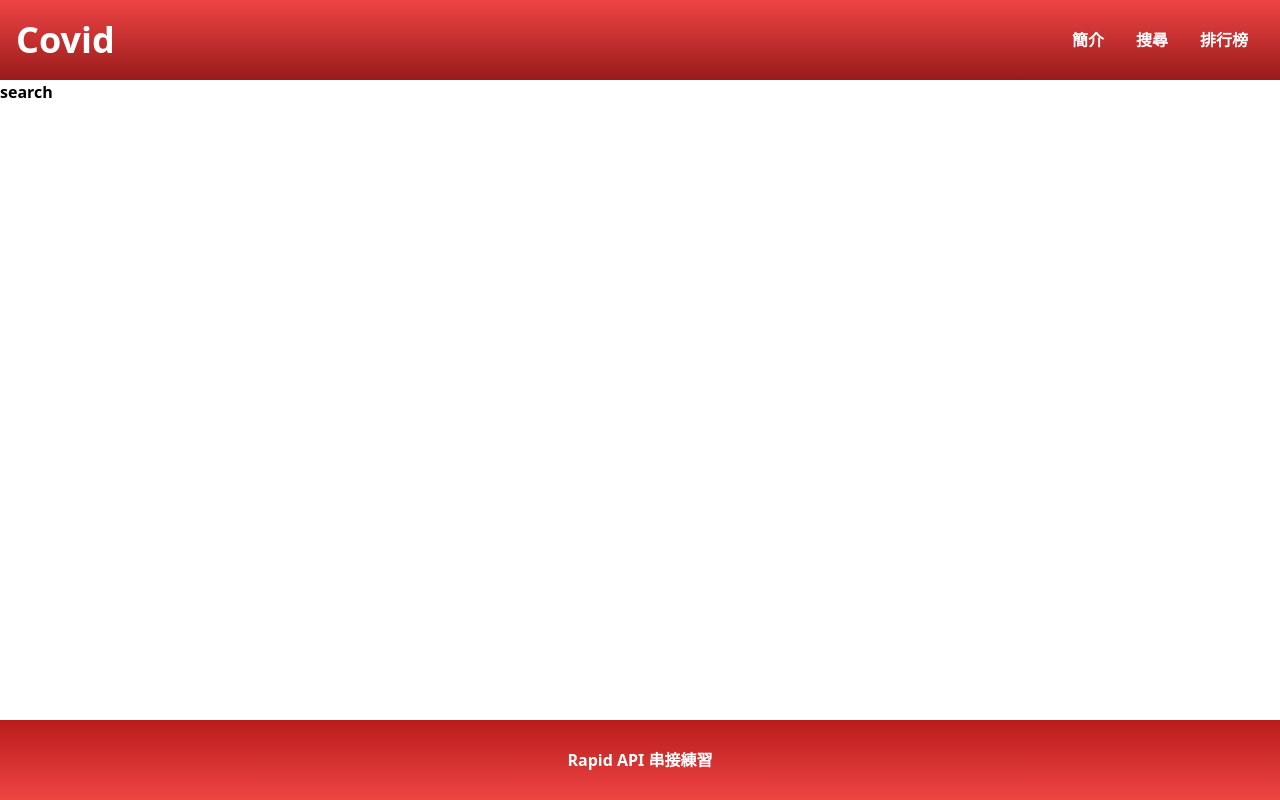
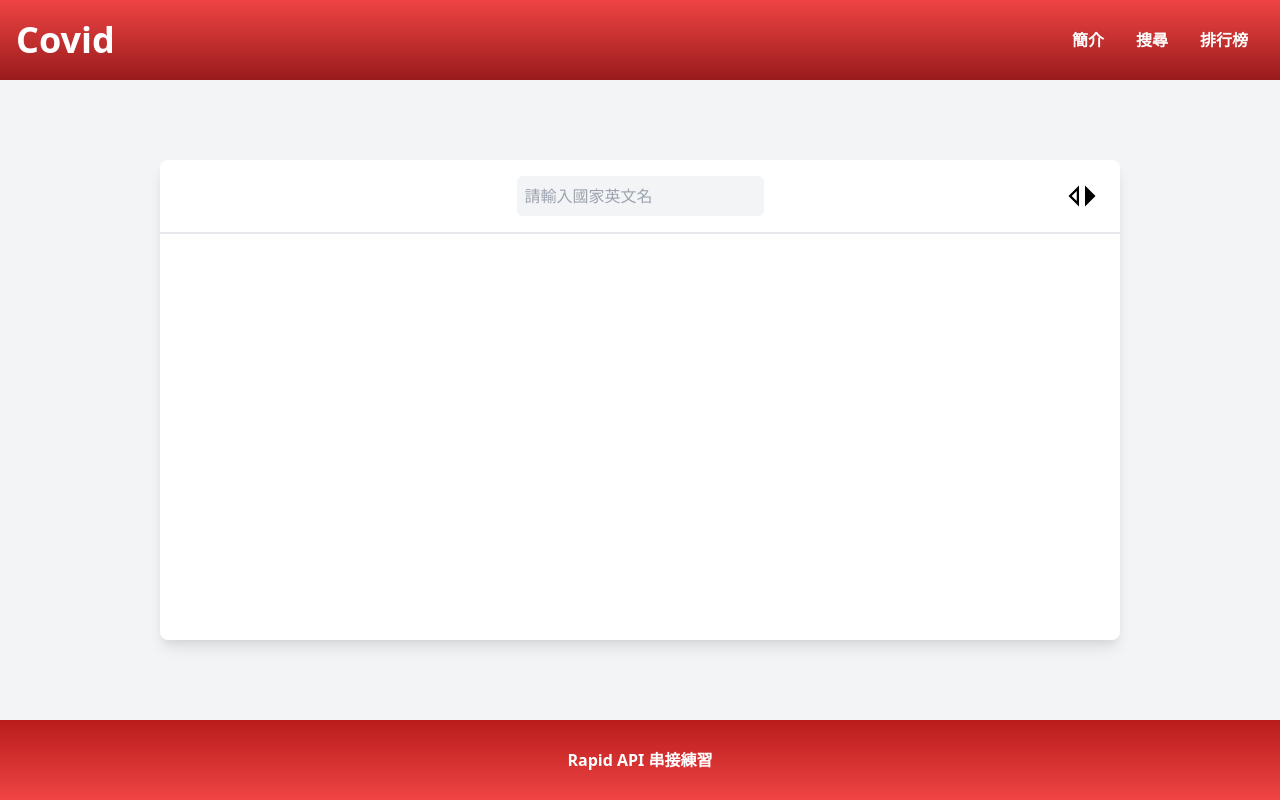
Before and after one commit to Lei-Hsu/NewCovid, a React (Create React App) app: page /search in a window 1280 px wide. Built offline with nearby package versions, Linux system fonts and the light colour scheme.

Commit message:
搜尋頁layout、組建移植 要記得修改input value

```diff
--- a/src/App.js
+++ b/src/App.js
@@ -17,7 +17,7 @@ function App() {
   return (
     <Context.Provider value={{ menuOpen, setMenuOpen }}>
       <div
-        className={`w-screen h-screen font-sans font-bold relative`}
+        className={`w-screen h-screen font-sans font-bold relative bg-gray-100`}
       >
         <Router>
           <Navbar
--- /dev/null
+++ b/src/Components/Form/Select/Select.js
@@ -0,0 +1,24 @@
+import React from 'react'
+
+export function Select({ topLabel, bottomLabel, labelColor, options, placeholder, value, className, onChange }) {
+  return (
+    <div className={`flex flex-col w-full space-y-2 `}>
+      <label className={`${labelColor ? labelColor : `text-gray-400`}`}>{topLabel}</label>
+      <select
+        className={`h-10 rounded-md bg-gray-100 p-2 ${className}`}
+        placeholder={placeholder ?? '請選擇'}
+        value={value}
+        onChange={onChange}
+      >
+        {
+          options.map(o => {
+            return (
+              <option value={o.value}>{o.label}</option>
+            )
+          })
+        }
+      </select>
+      <label className={`${labelColor ? labelColor : `text-red-500`} text-sm`}>{bottomLabel}</label>
+    </div>
+  )
+}
--- /dev/null
+++ b/src/Components/Form/TextInput/TextInput.js
@@ -0,0 +1,17 @@
+import React from 'react'
+
+export function TextInput({ type, topLabel, bottomLabel, labelColor, options, placeholder, value, className, onChange }) {
+  return (
+    <div className={`flex flex-col w-full space-y-2`}>
+      <label className={`${labelColor ? labelColor : `text-gray-400`}`}>{topLabel}</label>
+      <input
+        type={type}
+        className={`h-10 rounded-md bg-gray-100 p-2 mb-5 ${className} `}
+        placeholder={placeholder ?? '請輸入'}
+        onChange={onChange}
+        value={value}
+      />
+      <label className={`${labelColor ? labelColor : `text-red-500`} text-sm`}>{bottomLabel}</label>
+    </div>
+  )
+}
--- /dev/null
+++ b/src/Components/index.js
@@ -0,0 +1,2 @@
+export { Select } from './Form/Select/Select'
+export { TextInput } from './Form/TextInput/TextInput'
--- a/src/Pages/404/index.js
+++ b/src/Pages/404/index.js
@@ -8,13 +8,7 @@ function NotFound404() {
 
   useEffect(() => {
 
-
-    return (() => {
-      if (menuOpen) {
-
-        setMenuOpen(s => !s)
-      }
-    })
+    setMenuOpen(false)
   }, [])
 
 
--- a/src/Pages/Board/index.js
+++ b/src/Pages/Board/index.js
@@ -7,13 +7,7 @@ function Board() {
 
   useEffect(() => {
 
-
-    return (() => {
-      if (menuOpen) {
-
-        setMenuOpen(s => !s)
-      }
-    })
+    setMenuOpen(false)
   }, [])
 
   return (
--- a/src/Pages/Home/index.js
+++ b/src/Pages/Home/index.js
@@ -7,13 +7,7 @@ function Home() {
 
   useEffect(() => {
 
-
-    return (() => {
-      if (menuOpen) {
-
-        setMenuOpen(s => !s)
-      }
-    })
+    setMenuOpen(false)
   }, [])
 
   return (
--- /dev/null
+++ b/src/Pages/Search/Components/Components.js
@@ -0,0 +1,48 @@
+import React, { useState } from 'react'
+import { ReactComponent as SwitchR } from '../../../Assets/Components/Search/SwitchR.svg'
+import { ReactComponent as SwitchL } from '../../../Assets/Components/Search/SwitchL.svg'
+import { TextInput, Select } from '../../../Components/'
+
+function Components({ mockData }) {
+
+  const [Switch, setSwitch] = useState(true)
+  const [Data, setData] = useState({
+    typeCountryName: null,
+    optionCountryName: null
+  })
+
+  return (
+    <div className={`w-full h-3/4 flex justify-center items-center`}>
+      <div className={`w-3/4 h-4/5 mt-10 bg-white rounded-lg shadow-lg`}>
+        <div className={`flex justify-center items-center p-2 border-b-2 relative`}>
+          <div className={`${Switch ? 'block' : `hidden`}`}>
+            <TextInput
+              type={`text`}
+              className={``}
+              placeholder={`請輸入國家英文名`}
+              // value={Data.typeCountryName ?? ''}
+              value={Data.typeCountryName ?? null}
+              onChange={(e) => setData({ typeCountryName: e.value })}
+            />
+            {console.log(Data.typeCountryName)}
+          </div>
+          <div className={`${Switch ? 'hidden' : `block`}`}>
+            <Select
+              className={`w-48`}
+              placeholder={`請選擇國家`}
+              // value={Data.optionCountryName ?? ''}
+              // onChange={() => setData(Data.optionCountryName)}
+              options={mockData}
+            />
+          </div>
+          <div className={`absolute right-5`}>
+            <div className={`cursor-pointer ${Switch ? `hidden` : `block`}`} onClick={() => setSwitch((u) => !u)}><SwitchR /></div>
+            <div className={`cursor-pointer ${Switch ? `block` : `hidden`}`} onClick={() => setSwitch((u) => !u)}><SwitchL /></div>
+          </div>
+        </div>
+      </div>
+    </div>
+  )
+}
+
+export default Components
--- a/src/Pages/Search/index.js
+++ b/src/Pages/Search/index.js
@@ -1,25 +1,38 @@
 import React, { useContext, useEffect } from 'react'
+import Components from './Components/Components'
 import { Context } from '../../App'
 
 function Search() {
 
   const { menuOpen, setMenuOpen } = useContext(Context)
 
+  const mockData = [
+    {
+      label: '台灣',
+      value: '台灣'
+    },
+    {
+      label: '中國',
+      value: '中國'
+    },
+    {
+      label: '中國',
+      value: '中國'
+    },
+  ]
+
   useEffect(() => {
 
-
-    return (() => {
-      if (menuOpen) {
-
-        setMenuOpen(s => !s)
-      }
-    })
+    setMenuOpen(false)
   }, [])
 
+
   return (
-    <div>
-      search
-    </div>
+    <>
+      <Components
+        mockData={mockData}
+      />
+    </>
   )
 }
 
--- a/src/ProjectComponents/Navbar/Navbar.js
+++ b/src/ProjectComponents/Navbar/Navbar.js
@@ -37,7 +37,10 @@ function Navbar() {
       >
         <Menu />
       </div>
-      <div className={`absolute bg-gray-200 w-72 ${menuOpen ? `h-96` : ``} right-0 top-20 transition duration-200 ease-in-out flex flex-col justify-center items-center `}>
+      <div
+        className={`absolute bg-gray-800 ${menuOpen ? `w-72` : `w-0`} h-96 rounded-bl-md  right-0 top-20 transition-all duration-300  flex flex-col justify-center items-center`}
+        style={{ zIndex: 9999 }}
+      >
         {
           NavbarList.map((Data, i) => {
             return (
@@ -46,7 +49,7 @@ function Navbar() {
                 className={`w-2/3  border-b-2 border-red-600 my-2 p-2 flex justify-center ${menuOpen ? `block` : `hidden`}`}
               >
                 <Link
-                  className={`text-black mx-4 cursor-pointer  text-xl`}
+                  className={`text-white mx-4 cursor-pointer  text-xl `}
                   to={Data.url}>
                   {Data.title}
                 </Link>
```
Also changed, not shown: src/Assets/Components/Search/SwitchL.svg (added), src/Assets/Components/Search/SwitchR.svg (added).
